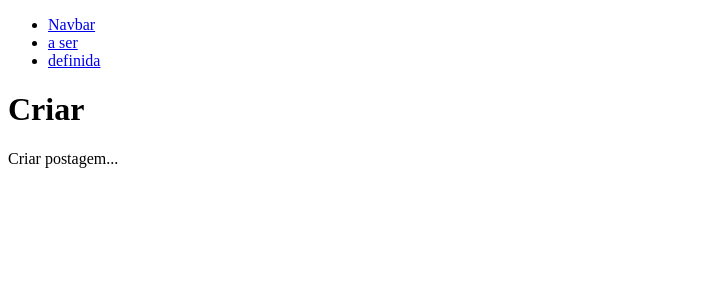
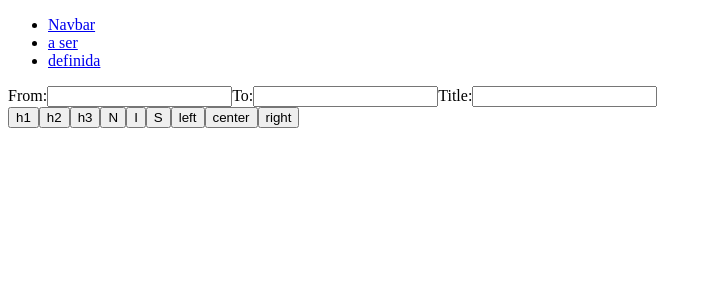
Before and after one commit to bemte-li/bemte.li, a Next.js app in the folder frontend/: page /criar in a window 1280 px wide. Shown: the top 300 px of the page, without its empty margins (0-712 px from the left). Built offline with nearby package versions, Linux system fonts and the light colour scheme.

Commit message:
Add text editor component and form inputs to criar page

```diff
--- a/frontend/src/app/criar/page.tsx
+++ b/frontend/src/app/criar/page.tsx
@@ -1,9 +1,37 @@
+'use client'
+
+import Editor from '@/components/editor';
+import React, { useState } from 'react';
 
 export default function Page() {
+    const [from, setFrom] = useState('');
+    const [to, setTo] = useState('');
+    const [title, setTitle] = useState('');
+
+    const handleFromChange = (e: React.ChangeEvent<HTMLInputElement>) => {
+        setFrom(e.target.value);
+    };
+
+    const handleToChange = (e: React.ChangeEvent<HTMLInputElement>) => {
+        setTo(e.target.value);
+    };
+
+    const handleTitleChange = (e: React.ChangeEvent<HTMLInputElement>) => {
+        setTitle(e.target.value);
+    };
+
     return (
         <div>
-            <h1>Criar</h1>
-            <p>Criar postagem...</p>
+            <label htmlFor="from">From:</label>
+            <input type="text" id="from" value={from} onChange={handleFromChange} />
+
+            <label htmlFor="to">To:</label>
+            <input type="text" id="to" value={to} onChange={handleToChange} />
+
+            <label htmlFor="title">Title:</label>
+            <input type="text" id="title" value={title} onChange={handleTitleChange} />
+
+            <Editor />
         </div>
     );
-};
+}
--- /dev/null
+++ b/frontend/src/components/editor.tsx
@@ -0,0 +1,85 @@
+'use client'
+
+import { useEditor, EditorContent, useCurrentEditor, EditorProvider, Editor } from '@tiptap/react'
+import StarterKit from '@tiptap/starter-kit'
+import ListItem from '@tiptap/extension-list-item'
+import TextAlign from '@tiptap/extension-text-align'
+
+const MenuBar = ({editor} : {editor: Editor | null}) => {
+  if (!editor) {
+    return null
+  }
+
+  return (
+    <>
+        <button
+        onClick={() => editor.chain().focus().toggleHeading({ level: 1 }).run()}
+        className={editor.isActive('heading', { level: 1 }) ? 'is-active' : ''}
+      >
+        h1
+      </button>
+      <button
+        onClick={() => editor.chain().focus().toggleHeading({ level: 2 }).run()}
+        className={editor.isActive('heading', { level: 2 }) ? 'is-active' : ''}
+      >
+        h2
+      </button>
+      <button
+        onClick={() => editor.chain().focus().toggleHeading({ level: 3 }).run()}
+        className={editor.isActive('heading', { level: 3 }) ? 'is-active' : ''}
+      >
+        h3
+      </button>
+      <button
+        onClick={() => editor.chain().focus().toggleBold().run()}
+        className={editor.isActive('bold') ? 'is-active' : ''}
+      >
+        N
+      </button>
+      <button
+        onClick={() => editor.chain().focus().toggleItalic().run()}
+        className={editor.isActive('italic') ? 'is-active' : ''}
+      >
+        I
+      </button>
+      <button
+        onClick={() => editor.chain().focus().toggleStrike().run()}
+        className={editor.isActive('strike') ? 'is-active' : ''}
+      >
+        S
+      </button>
+      <button onClick={() => editor.chain().focus().setTextAlign('left').run()} className={editor.isActive({ textAlign: 'left' }) ? 'is-active' : ''}>
+        left
+      </button>
+      <button onClick={() => editor.chain().focus().setTextAlign('center').run()} className={editor.isActive({ textAlign: 'center' }) ? 'is-active' : ''}>
+        center
+      </button>
+      <button onClick={() => editor.chain().focus().setTextAlign('right').run()} className={editor.isActive({ textAlign: 'right' }) ? 'is-active' : ''}>
+        right
+      </button>
+    </>
+  )
+}
+
+export default function TextEditor() {
+  const editor = useEditor({
+    extensions: [
+      StarterKit,
+      TextAlign.configure({
+        types: ['heading', 'paragraph'],
+      }),
+    ],
+    editorProps: {
+      attributes: {
+        spellcheck: 'false',
+      },
+    },
+  })
+
+  return (
+    <div>
+      <MenuBar editor={editor} />
+      <EditorContent editor={editor} />
+    </div>
+  )
+}
```
